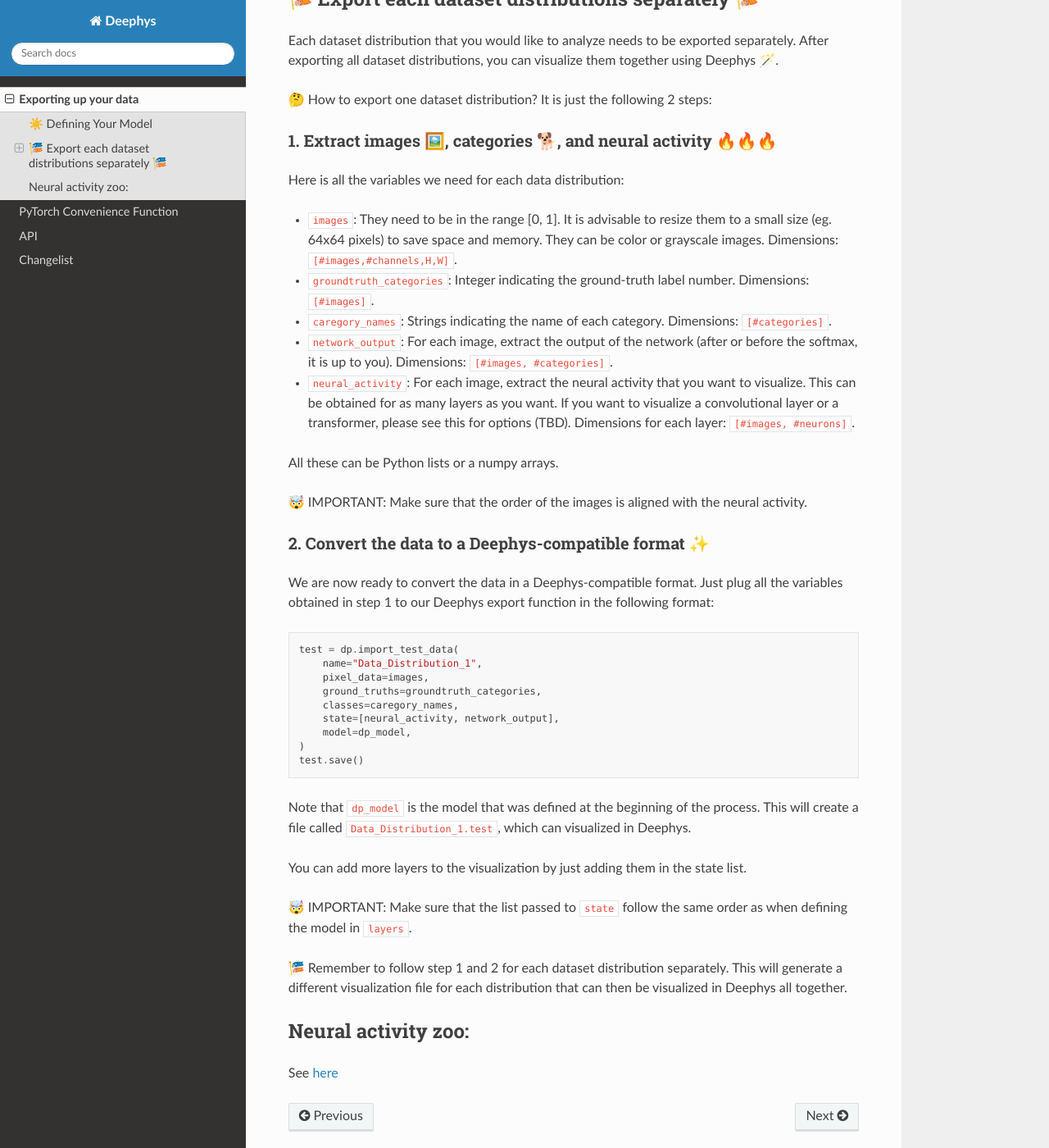
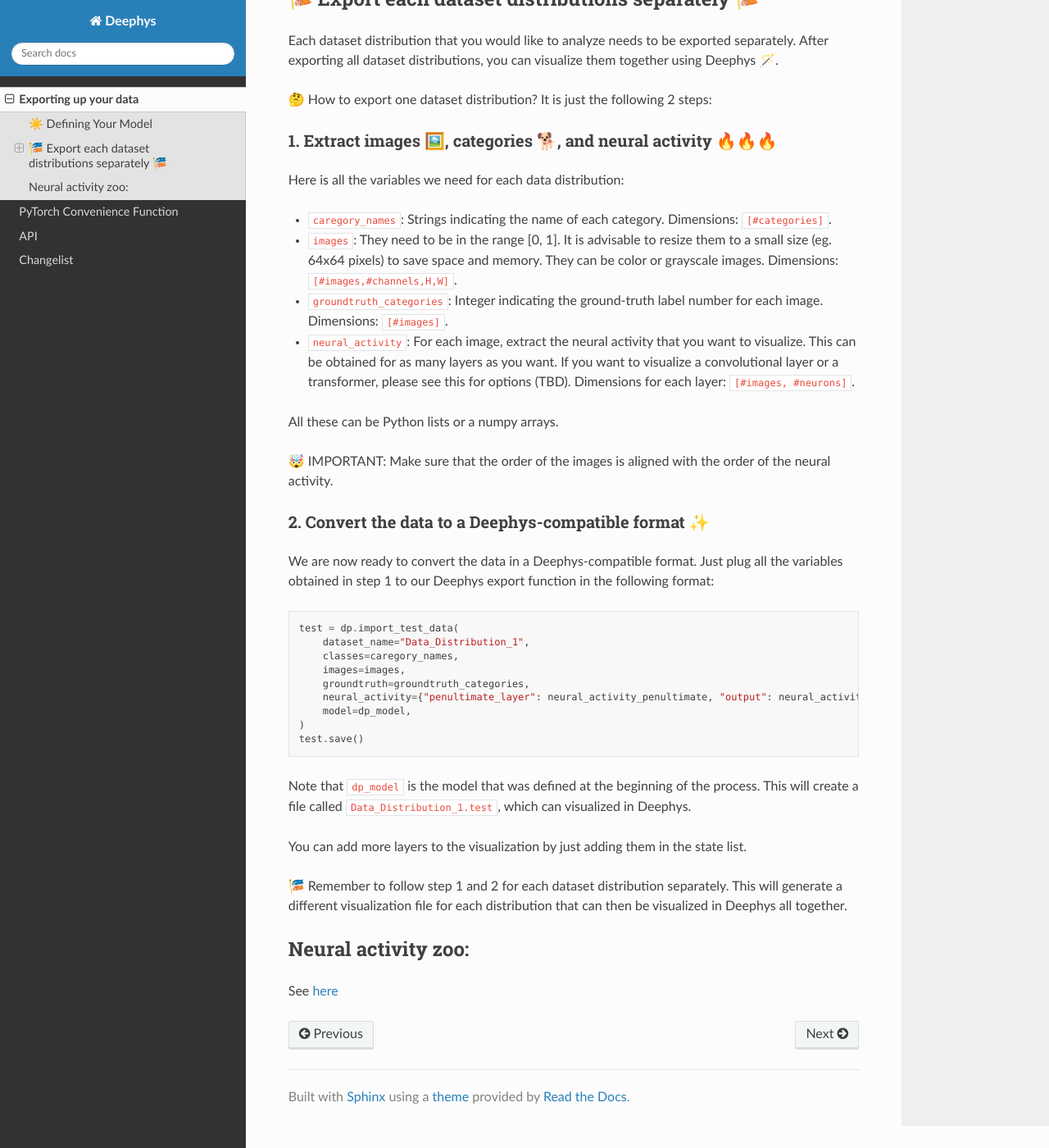
Before and after one commit to mjgroth/deephys, a Sphinx documentation site: the page built from docs/source/usage.rst, in a window 1280 px wide and 1400 px high, scrolled down 776 px. Shown: the whole window at 82% size. Built offline with Sphinx 7.4.7 and the Read the Docs theme 2.0.0, drawn with Linux system fonts in a browser that asks for light colours.

Commit message:
Update usage.rst

```diff
--- a/docs/source/usage.rst
+++ b/docs/source/usage.rst
@@ -44,15 +44,14 @@ Each dataset distribution that you would like to analyze needs to be exported se
 
 Here is all the variables we need for each data distribution:
 
+- ``caregory_names``: Strings indicating the name of each category. Dimensions: ``[#categories]``.
 - ``images``: They need to be in the range [0, 1]. It is advisable to resize them to a small size (eg. 64x64 pixels) to save space and memory. They can be color or grayscale images. Dimensions: ``[#images,#channels,H,W]``.
-- ``groundtruth_categories``: Integer indicating the ground-truth label number. Dimensions: ``[#images]``.
-- ``caregory_names``: Strings indicating the name of each category. Dimensions: ``[#categories]``.
-- ``network_output``: For each image, extract the output of the network (after or before the softmax, it is up to you). Dimensions: ``[#images, #categories]``.
+- ``groundtruth_categories``: Integer indicating the ground-truth label number for each image. Dimensions: ``[#images]``.
 - ``neural_activity``: For each image, extract the neural activity that you want to visualize. This can be obtained for as many layers as you want. If you want to visualize a convolutional layer or a transformer, please see this for options (TBD). Dimensions for each layer: ``[#images, #neurons]``.
 
 All these can be Python lists or a numpy arrays.
 
-🤯 IMPORTANT: Make sure that the order of the images is aligned with the neural activity.
+🤯 IMPORTANT: Make sure that the order of the images is aligned with the order of the neural activity.
 
 2. Convert the data to a Deephys-compatible format ✨
 ~~~~~~~~~~~~~~~~~~~~~~~~~~~~~~~~~~~~~~~~~~~~~~~~~~~~
@@ -62,11 +61,11 @@ We are now ready to convert the data in a Deephys-compatible format. Just plug a
 .. code-block:: python
 
 	test = dp.import_test_data(
-	    name="Data_Distribution_1",
-	    pixel_data=images,
-	    ground_truths=groundtruth_categories,
+	    dataset_name="Data_Distribution_1",
 	    classes=caregory_names,
-	    state=[neural_activity, network_output],
+	    images=images,
+	    groundtruth=groundtruth_categories,
+	    neural_activity={"penultimate_layer": neural_activity_penultimate, "output": neural_activity_output},
 	    model=dp_model,
 	)
 	test.save()
@@ -76,8 +75,6 @@ Note that ``dp_model`` is the model that was defined at the beginning of the pro
 
 You can add more layers to the visualization by just adding them in the state list.
 
-🤯 IMPORTANT: Make sure that the list passed to ``state`` follow the same order as when defining the model in ``layers``.
-
 🎏 Remember to follow step 1 and 2 for each dataset distribution separately. This will generate a different visualization file for each distribution that can then be visualized in Deephys all together.
 
 Neural activity zoo:
```
Also changed, not shown: other parts of docs/source/usage.rst (+1 -1 lines).
